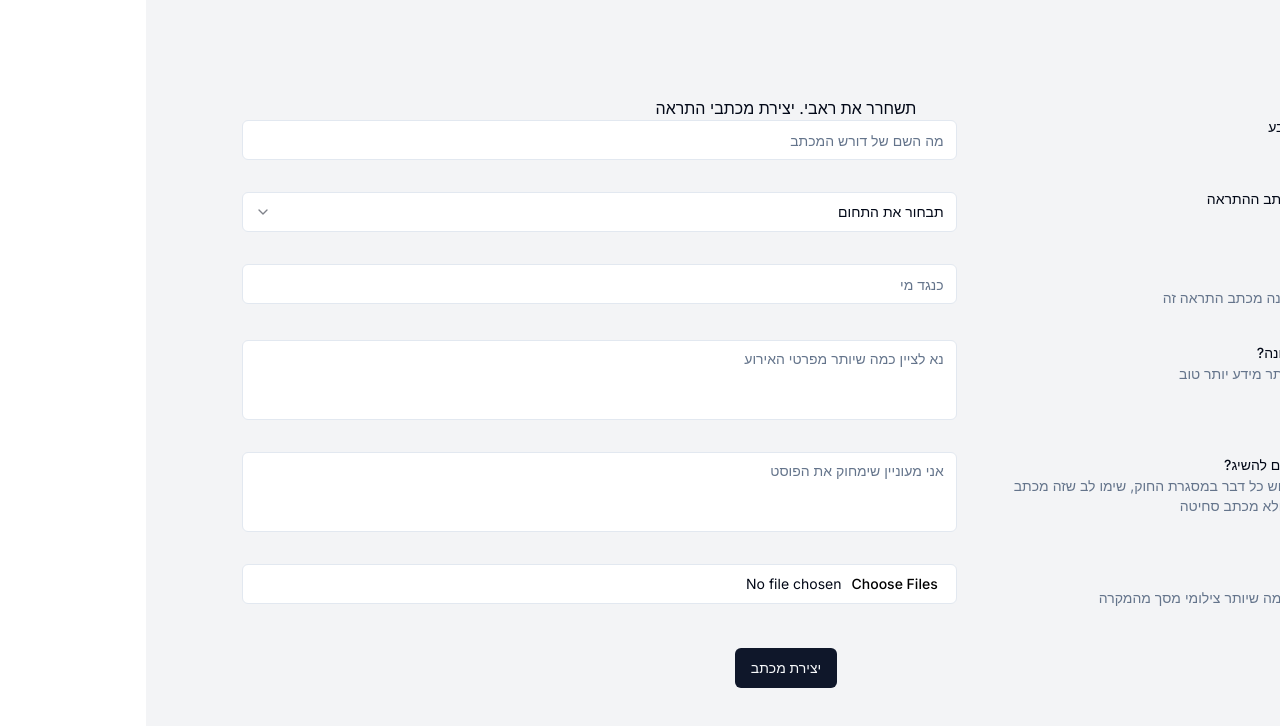
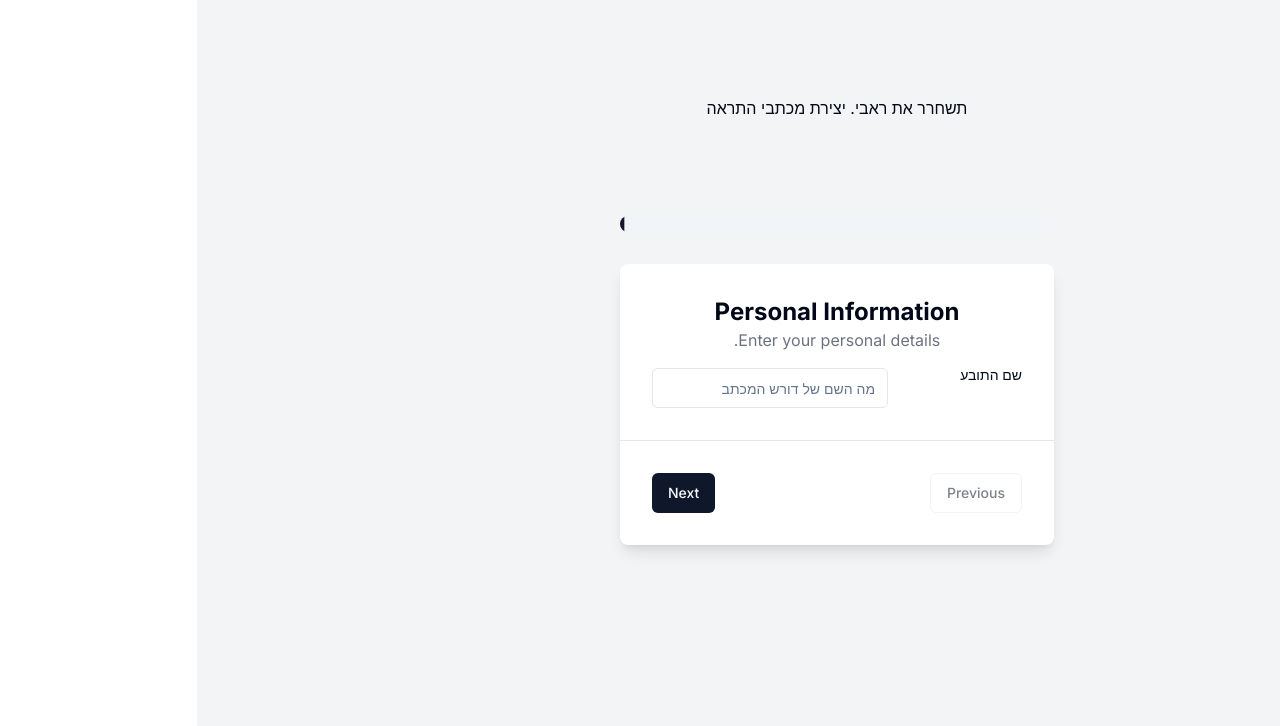
Before and after one commit to ronka/warning-letter-gpt, a Next.js app: page / in a window 1280 px wide. Shown: the top 726 px of the page. Built offline with nearby package versions, Linux system fonts and the light colour scheme.

Commit message:
chore: Add Step, Progress, and MultiStepForm components

```diff
--- a/components/CreateForm.tsx
+++ b/components/CreateForm.tsx
@@ -25,6 +25,8 @@ import {
 import { TOPIC_TO_HEBREW, Topic } from "@/types/Topic";
 import { Grid } from "./layout/Grid";
 import { useEffect, useState } from "react";
+import { MultiStepForm } from "@/components/layout/MultiStepForm";
+import { Step } from "@/components/layout/Step";
 
 const formSchema = z.object({
   file:
@@ -84,6 +86,11 @@ export function CreateForm() {
   return (
     <Form {...form}>
       <form onSubmit={form.handleSubmit(onSubmit)} className="space-y-8">
+        <MultiStepForm>
+          <Step
+            title="Personal Information"
+            description="Enter your personal details."
+          >
             <FormField
               control={form.control}
               name="name"
@@ -99,7 +106,12 @@ export function CreateForm() {
                 </FormItem>
               )}
             />
+          </Step>
 
+          <Step
+            title="Personal Information"
+            description="Enter your personal details."
+          >
             <FormField
               control={form.control}
               name="topic"
@@ -132,7 +144,12 @@ export function CreateForm() {
                 </FormItem>
               )}
             />
+          </Step>
 
+          <Step
+            title="Personal Information"
+            description="Enter your personal details."
+          >
             <FormField
               control={form.control}
               name="against-name"
@@ -141,7 +158,9 @@ export function CreateForm() {
                   <Grid>
                     <div>
                       <FormLabel>כנגד מי</FormLabel>
-                  <FormDescription>אל מי פונה מכתב התראה זה</FormDescription>
+                      <FormDescription>
+                        אל מי פונה מכתב התראה זה
+                      </FormDescription>
                     </div>
                     <FormControl>
                       <Input placeholder="כנגד מי" {...field} />
@@ -151,7 +170,12 @@ export function CreateForm() {
                 </FormItem>
               )}
             />
+          </Step>
 
+          <Step
+            title="Personal Information"
+            description="Enter your personal details."
+          >
             <FormField
               control={form.control}
               name="body"
@@ -174,6 +198,12 @@ export function CreateForm() {
                 </FormItem>
               )}
             />
+          </Step>
+
+          <Step
+            title="Personal Information"
+            description="Enter your personal details."
+          >
             <FormField
               control={form.control}
               name="purpose"
@@ -183,8 +213,8 @@ export function CreateForm() {
                     <div>
                       <FormLabel>מה מנסים להשיג?</FormLabel>
                       <FormDescription>
-                    ניתן לדרוש כל דבר במסגרת החוק, שימו לב שזה מכתב התראה ולא
-                    מכתב סחיטה
+                        ניתן לדרוש כל דבר במסגרת החוק, שימו לב שזה מכתב התראה
+                        ולא מכתב סחיטה
                       </FormDescription>
                     </div>
                     <FormControl>
@@ -239,8 +269,10 @@ export function CreateForm() {
                 );
               }}
             />
+          </Step>
 
           <Button type="submit">יצירת מכתב</Button>
+        </MultiStepForm>
       </form>
     </Form>
   );
--- /dev/null
+++ b/components/layout/MultiStepForm.tsx
@@ -0,0 +1,49 @@
+import React, { useState } from "react";
+import { Progress } from "@/components/ui/progress";
+import { Button } from "@/components/ui/button";
+
+interface MultiStepFormProps {
+  children: React.ReactElement[];
+}
+
+const MultiStepForm: React.FC<MultiStepFormProps> = ({ children }) => {
+  const [currentStep, setCurrentStep] = useState(0);
+
+  const nextStep = () =>
+    setCurrentStep((prev) => Math.min(prev + 1, children.length - 1));
+  const prevStep = () => setCurrentStep((prev) => Math.max(prev - 1, 0));
+
+  const progress = Math.max((currentStep / (children.length - 1)) * 100, 1);
+
+  const currentChild = React.Children.toArray(children)[currentStep];
+
+  return (
+    <div className="w-full max-w-3xl mx-auto py-12 md:py-24">
+      <div className="flex items-center justify-center mb-8">
+        <Progress value={progress} className="w-full" />
+      </div>
+      <div className="bg-white dark:bg-gray-950 rounded-lg shadow-lg">
+        <div className="p-6 md:p-8">
+          {React.cloneElement(currentChild as React.ReactElement)}
+        </div>
+        <div className="flex justify-between p-6 md:p-8 border-t dark:border-gray-800">
+          <Button
+            variant="outline"
+            onClick={prevStep}
+            disabled={currentStep === 0}
+          >
+            Previous
+          </Button>
+          <Button
+            onClick={nextStep}
+            disabled={currentStep === children.length - 1}
+          >
+            {currentStep === children.length - 1 ? "Submit" : "Next"}
+          </Button>
+        </div>
+      </div>
+    </div>
+  );
+};
+
+export { MultiStepForm };
--- /dev/null
+++ b/components/layout/Step.tsx
@@ -0,0 +1,19 @@
+import React from "react";
+
+interface StepProps {
+  title: string;
+  description: string;
+  children: React.ReactNode;
+}
+
+const Step: React.FC<StepProps> = ({ title, description, children }) => (
+  <div className="space-y-4">
+    <div>
+      <h2 className="text-2xl font-bold">{title}</h2>
+      <p className="text-gray-500 dark:text-gray-400">{description}</p>
+    </div>
+    {children}
+  </div>
+);
+
+export { Step };
--- /dev/null
+++ b/components/ui/progress.tsx
@@ -0,0 +1,28 @@
+"use client"
+
+import * as React from "react"
+import * as ProgressPrimitive from "@radix-ui/react-progress"
+
+import { cn } from "@/lib/utils"
+
+const Progress = React.forwardRef<
+  React.ElementRef<typeof ProgressPrimitive.Root>,
+  React.ComponentPropsWithoutRef<typeof ProgressPrimitive.Root>
+>(({ className, value, ...props }, ref) => (
+  <ProgressPrimitive.Root
+    ref={ref}
+    className={cn(
+      "relative h-4 w-full overflow-hidden rounded-full bg-secondary",
+      className
+    )}
+    {...props}
+  >
+    <ProgressPrimitive.Indicator
+      className="h-full w-full flex-1 bg-primary transition-all"
+      style={{ transform: `translateX(-${100 - (value || 0)}%)` }}
+    />
+  </ProgressPrimitive.Root>
+))
+Progress.displayName = ProgressPrimitive.Root.displayName
+
+export { Progress }
```
Lines whose indentation alone changed are shown as unchanged.
